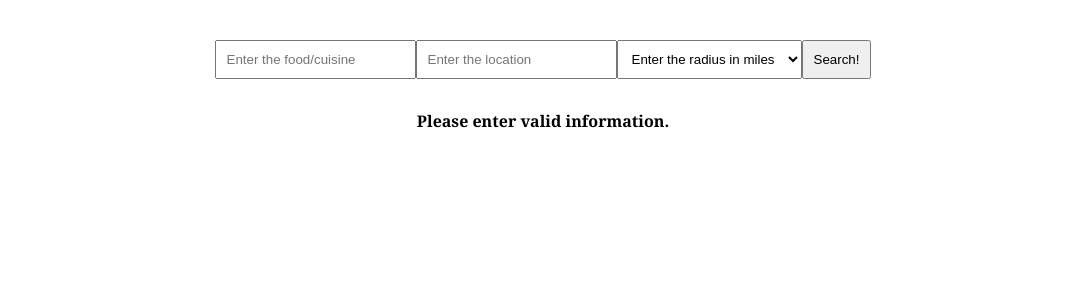
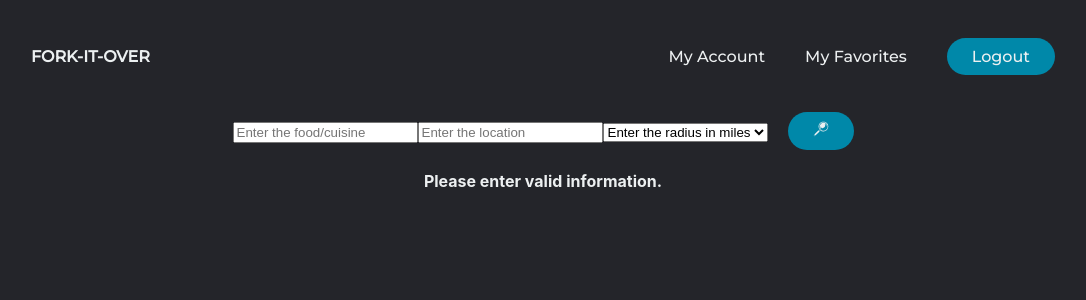
Before and after one commit to jessedellariley/fork-it-over, a React (Create React App) app: page / in a window 1280 px wide. Shown: the top 300 px of the page, without its empty margins (97-1183 px from the left). Built offline with nearby package versions, Linux system fonts and the light colour scheme.

Commit message:
Added navbar

```diff
--- a/package.json
+++ b/package.json
@@ -1,5 +1,3 @@
-
-
 {
   "name": "fork-it-over",
   "version": "0.1.0",
@@ -10,6 +8,7 @@
     "@testing-library/user-event": "^12.8.3",
     "react": "^17.0.2",
     "react-dom": "^17.0.2",
+    "react-icons": "^4.3.1",
     "react-scripts": "^3.4.4",
     "web-vitals": "^1.1.2"
   },
--- a/src/App.css
+++ b/src/App.css
@@ -1,65 +1,81 @@
-.App {
-  text-align: center;
+@import url('https://fonts.googleapis.com/css2?family=Montserrat:wght@500&display=swap');
+
+body {
+    box-sizing: border-box;
+    margin: 0;
+    padding: 0;
+    background-color: #24252A;
+    text-align: center;
+    color: #edf0f1;
 }
 
-.App-logo {
-  height: 40vmin;
-  pointer-events: none;
+img {
+  display: block;
+  margin-left: auto;
+  margin-right: auto;
+  border-radius: 8px;
+  width: 20%;
 }
 
-@media (prefers-reduced-motion: no-preference) {
-  .App-logo {
-    animation: App-logo-spin infinite 20s linear;
-  }
+li, a, button{
+    font-family: "Montserrat", sans-serif;
+    font-weight: 500;
+    font-size: 16px;
+    color: #edf0f1;
+    text-decoration: none;
 }
 
-.App-header {
-  background-color: #282c34;
-  min-height: 100vh;
-  display: flex;
-  flex-direction: column;
-  align-items: center;
-  justify-content: center;
-  font-size: calc(10px + 2vmin);
-  color: white;
+header{
+    display: flex;
+    justify-content: flex-end;
+    align-items: center;
+    padding: 30px 10%;
 }
 
-.App-link {
-  color: #61dafb;
+.logo{
+    font-family: "Montserrat", sans-serif;
+
+    color: #ecf0f1;
+    margin-right: auto;
+    font-size: 16px;
+    font-weight: 1000;
 }
 
-@keyframes App-logo-spin {
-  from {
-    transform: rotate(0deg);
-  }
-  to {
-    transform: rotate(360deg);
-  }
+.links{
+    list-style: none;
 }
 
-body {
-  margin: 0 auto;
-  font-size: 1rem;
-  font-family: 'Georgia';
-  text-align: center;
+.links li{
+    display: inline-block;
+    padding: 0px 20px;
+}
 
+.links li a{
+    transition: all 0.3s ease 0s;
 }
-*{
-  padding: 10px;
+
+.links li a:hover{
+    color: #0088a9;
 }
-.divClass{
-  display:inline-block;
+
+button{
+    margin-left: 20px;
+    padding: 9px 25px;
+    background-color: rgba(0,136,169,1);
+    border: none;
+    border-radius: 50px;
+    cursor: pointer;
+    transition: all 0.3s ease 0s;
+    color: #ecf0f1;
 }
+
+button:hover{
+    background-color: rgba(0,136,169,0.8);
+}
+
 .places{
-    border:1px solid black;
-    margin:10px;
-    border-radius: 10px;
+  border:1px solid white;
+  margin:10px;
+  border-radius: 10px;
+  background:rgb(25, 255, 128);
 }
-#images{
-    height:150px;
-    width:150px;
-    border-radius: 10px;
-}
-#message{
-  font: bold;
-}
--- a/src/App.js
+++ b/src/App.js
@@ -1,4 +1,9 @@
 import './App.css';
+import { GiMagnifyingGlass } from "react-icons/gi";
+import { SiDoordash } from "react-icons/si";
+import { SiGrubhub } from "react-icons/si";
+import { SiPostmates } from "react-icons/si";
+import { SiUbereats } from "react-icons/si";
 import React from 'react'
 import { useState, useRef } from 'react';
 
@@ -43,6 +48,16 @@ function App() {
   }
   return (
     <div class="divClass">
+      <header>
+        <div class="logo">FORK-IT-OVER</div>
+        <nav>
+          <ul class="links">
+            <li><a href="#">My Account</a></li>
+            <li><a href="#">My Favorites</a></li>
+          </ul>
+        </nav>
+        <a class="contact" href="#"><button>Logout</button></a>
+      </header>
       <input ref={foodInput} placeholder="Enter the food/cuisine" type="text" name="food" required class="text"
         spellcheck="value" />
       <input ref={addressInput} placeholder="Enter the location" type="text" name="address" required class="text" spellcheck="value" />
@@ -52,10 +67,11 @@ function App() {
         <option value="10">10</option>
         <option value="15">15</option>
       </select>
-      <button onClick={onSavedUser}>Search!</button>
+      <button onClick={onSavedUser}><GiMagnifyingGlass /></button>
+      {/* <button onClick={onSavedUser}>Search!</button> */}
       <h4>Please enter valid information.</h4>
       <h1 id="message">{message}</h1>
-
+      <div class="results">
         {result?.flaskData?.businesses &&
           result.flaskData.businesses.sort((a, b) => b.rating - a.rating).map((d) => (
             <div key={d.id} class="places">
@@ -64,14 +80,15 @@ function App() {
               <p><a href={d.url}>Website</a></p>
               <p>Address: {d?.location?.display_address}</p>
               <img id="images" src={d.image_url} />
-            {d?.delivery_services?.UberEats != undefined && <p><a href={d.delivery_services.UberEats}>Uber Eats</a></p>}
-            {d?.delivery_services?.Grubhub != undefined && <p><a href={d.delivery_services.Grubhub}>Grubhub</a></p>}
-            {d?.delivery_services?.Postmates != undefined && <p><a href={d.delivery_services.Postmates}>Postmates</a></p>}
-            {d?.delivery_services?.DoorDash != undefined && <p><a href={d.delivery_services.DoorDash}>DoorDash</a></p>}
+              {d?.delivery_services?.UberEats != undefined && <p><a href={d.delivery_services.UberEats}>=<SiUbereats /></a></p>}
+              {d?.delivery_services?.Grubhub != undefined && <p><a href={d.delivery_services.Grubhub}><SiGrubhub /></a></p>}
+              {d?.delivery_services?.Postmates != undefined && <p><a href={d.delivery_services.Postmates}><SiPostmates /></a></p>}
+              {d?.delivery_services?.DoorDash != undefined && <p><a href={d.delivery_services.DoorDash}><SiDoordash /></a></p>}
 
             </div>
           ))
         }
+      </div>
 
     </div>
   );
```
Also changed, not shown: 1 other file (tests, documents, lock files or other folders). Lines whose indentation alone changed are shown as unchanged.
